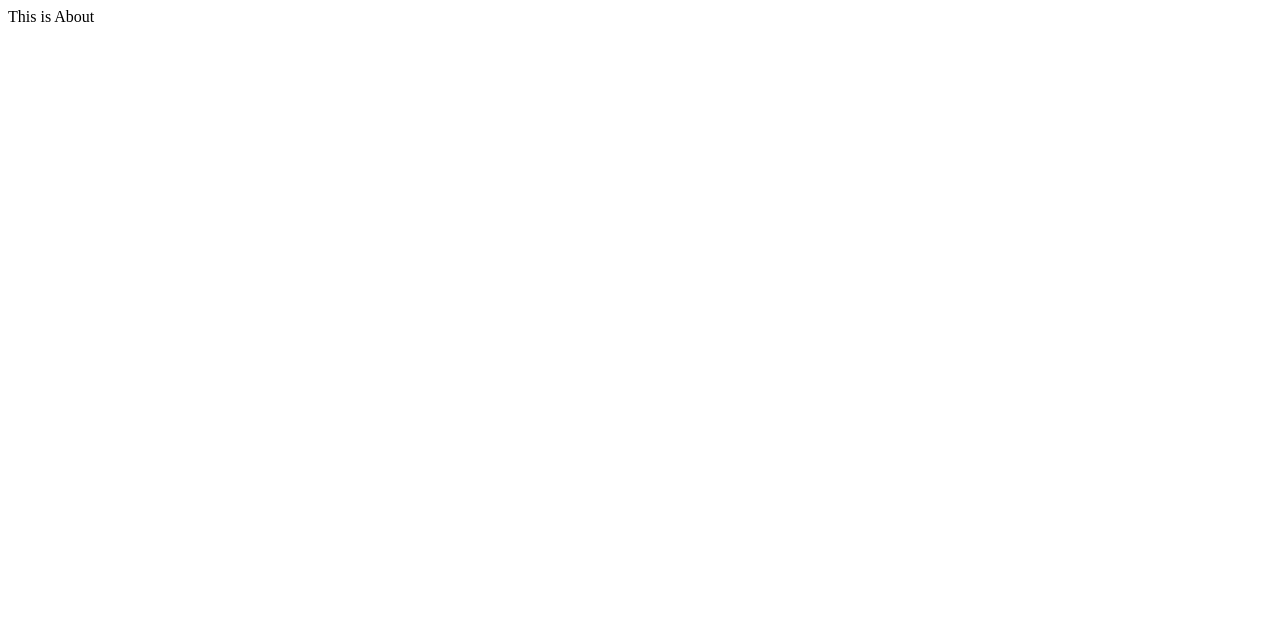
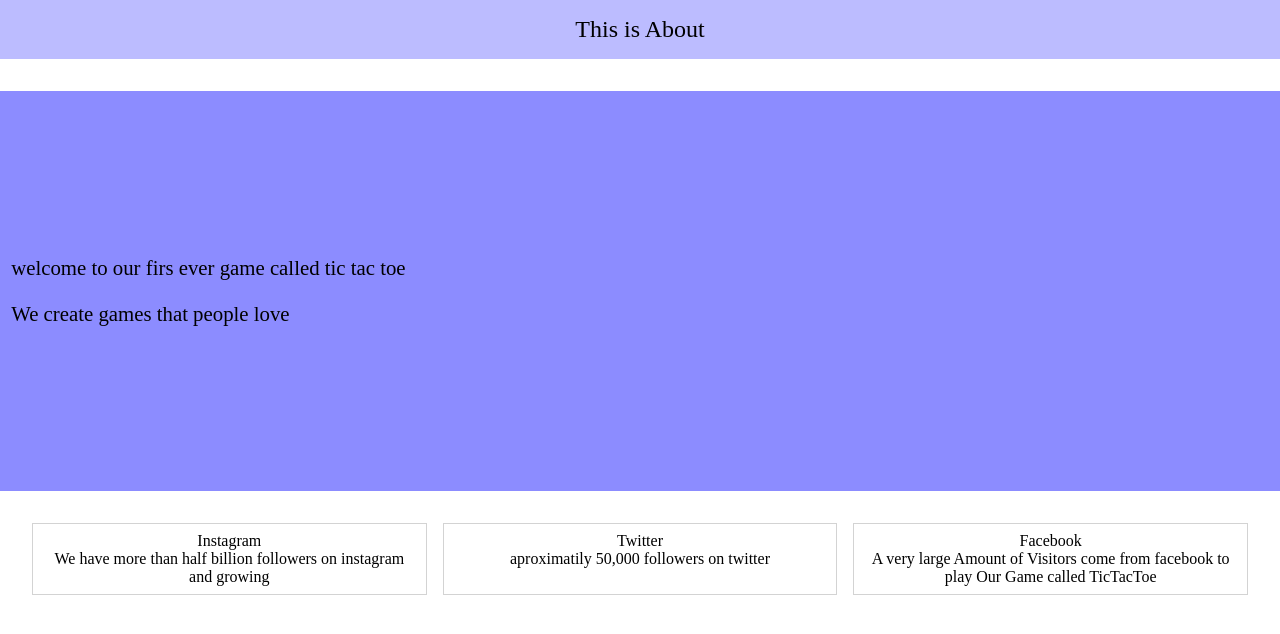
Before and after one commit to 18dhiraj/tictactoe, a plain HTML site: page about.html in a window 1280 px wide. Drawn offline with Linux system fonts and the light colour scheme.

Commit message:
Changes on About

```diff
--- a/about.html
+++ b/about.html
@@ -5,8 +5,31 @@
     <meta http-equiv="X-UA-Compatible" content="IE=edge">
     <meta name="viewport" content="width=device-width, initial-scale=1.0">
     <title>Document</title>
+    <link rel="stylesheet" href="style.css">
 </head>
 <body>
     <div class="heading"> This is About</div>
+    <div id="about__container">
+        <div>welcome to our firs ever game called tic tac toe</div>
+        <div>We create games that people love  </div>
+    </div>
+
+    <div class="socialmedia">
+        <div>Instagram
+            <div>
+                We have more than half billion followers on instagram and growing
+            </div>
+        </div>
+        <div>Twitter
+            <div>
+                aproximatily 50,000 followers on twitter
+            </div>
+        </div>
+        <div>Facebook
+            <div>
+                A very large Amount of Visitors come from facebook to play Our Game called TicTacToe
+            </div>
+        </div>
+    </div>
 </body>
 </html>
--- a/style.css
+++ b/style.css
@@ -2,6 +2,11 @@
     margin: 0;
     padding: 0;
     box-sizing: border-box;
+}
+
+:root{
+    --background-Color: rgb(188, 188, 255);
+    --background-Color-Dark: rgb(140, 140, 255);
 }
     #container{
     /* background-color: red; */
@@ -49,7 +54,7 @@
 }
 
 .navbar{
-    background-color: rgb(188, 188, 255);
+    background-color: "--background-Color";
     display: flex;
     justify-content: space-around;
     padding: 1rem;
@@ -58,8 +63,55 @@
 }
 
 .heading{
-    width: fit-content;
     margin: 0 auto;
     padding: 0 1rem;
-    font-size: 1rem;
+    font-size: 1.5rem;
+    background-color: var(--background-Color);
+    text-align: center;
+    padding: 1rem;
 }
+#about__container{
+    background-color: var(--background-Color-Dark);
+    margin-top: 2rem;
+    height: 50vh;
+    display: flex;
+    flex-direction: column;
+    justify-content: center;
+
+
+}
+
+#about__container div{
+
+    font-size: 1.3rem;
+    padding: 0.7rem;
+    width: fit-content;
+}
+
+
+.socialmedia{
+    padding: 2rem;
+    display: grid;
+    grid-template-columns: repeat(3, 1fr);
+    gap: 1rem;
+
+
+}
+
+.socialmedia >div:nth-of-type(1){
+    text-align: center;
+    border: 1px solid lightgray;
+    padding: 0.5rem;
+}
+.socialmedia >div:nth-of-type(2){
+    text-align: center;
+    border: 1px solid lightgray;
+    padding: 0.5rem;
+
+}
+.socialmedia >div:nth-of-type(3){
+    text-align: center;
+    border: 1px solid lightgray;
+    padding: 0.5rem;
+
+}
```
